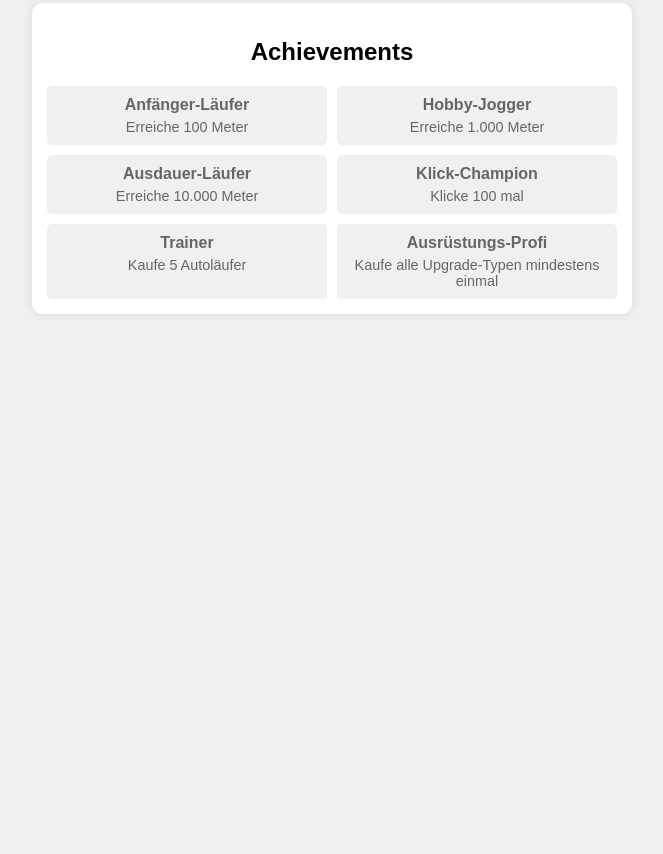
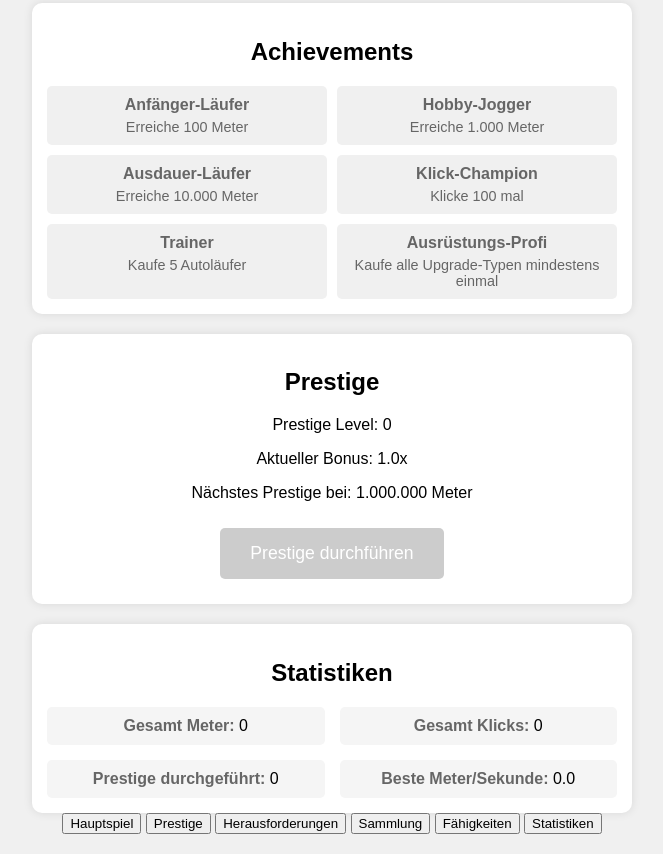
Before and after one commit to ycvy/Lauf-Clicker, a plain HTML site: page index.html in a window 1280 px wide. Shown: the part 945-1799 px from the top of the page, without its empty margins (308-971 px from the left). Before the commit the page ends 1279 px from the top, so only its background shows below. Drawn offline with Linux system fonts and the light colour scheme.

Commit message:
Langzeit-Motivation hinzugefügt: - Prestige-System implementiert - Statistik-System eingeführt - Multiplikator-System für dauerhaften Fortschritt - Gesamtstatistiken für Spielerverfolgung

```diff
--- a/game.js
+++ b/game.js
@@ -23,6 +23,16 @@ let achievements = {
     'clicks': false,
     'autorunner': false,
     'upgrades': false
+};
+
+// Neue Variablen am Anfang der Datei
+let prestigeLevel = 0;
+let prestigeMultiplier = 1;
+let statistics = {
+    totalMeters: 0,
+    totalClicks: 0,
+    totalPrestiges: 0,
+    bestMPS: 0
 };
 
 function getAutoRunnerCost() {
@@ -54,6 +64,22 @@ function updateDisplay() {
     document.getElementById('mps').textContent = calculateMPS();
     document.getElementById('click-power').textContent = calculateClickPower().toFixed(1);
     updateButtons();
+
+    // Update Prestige Informationen
+    document.getElementById('prestige-level').textContent = prestigeLevel;
+    document.getElementById('prestige-multiplier').textContent = prestigeMultiplier.toFixed(1);
+    document.getElementById('prestige-button').disabled = meters < 1000000;
+
+    // Update Statistiken
+    document.getElementById('total-meters').textContent = Math.floor(statistics.totalMeters + meters);
+    document.getElementById('total-clicks').textContent = statistics.totalClicks;
+    document.getElementById('total-prestiges').textContent = statistics.totalPrestiges;
+
+    const currentMPS = calculateMPS();
+    if (currentMPS > statistics.bestMPS) {
+        statistics.bestMPS = currentMPS;
+    }
+    document.getElementById('best-mps').textContent = statistics.bestMPS.toFixed(1);
 }
 
 function updateButtons() {
@@ -86,21 +112,23 @@ function updateButtons() {
 }
 
 function calculateMPS() {
-    return autoRunners +
+    return (autoRunners +
            (speedCoach * 2) +
-           (gpsWatch * 5);
+           (gpsWatch * 5)) *
+           prestigeMultiplier;
 }
 
 function calculateClickPower() {
-    return clickPower *
+    return (clickPower *
            (1 + shoes * 0.2) *
            (1 + energyDrink * 0.1) *
-           (1 + gpsWatch * 0.3);
+           (1 + gpsWatch * 0.3)) *
+           prestigeMultiplier;
 }
 
 function clickRun() {
     meters += calculateClickPower();
-    totalClicks++;
+    statistics.totalClicks++;
     updateDisplay();
     checkAchievements();
 }
@@ -230,3 +258,35 @@ function showNotification(message) {
         notification.remove();
     }, 3000);
 }
+
+// Prestige-Funktion
+function prestige() {
+    if (meters >= 1000000) {
+        prestigeLevel++;
+        statistics.totalPrestiges++;
+        prestigeMultiplier = 1 + (prestigeLevel * 0.2); // +20% pro Level
+
+        // Speichere Gesamtmeter in Statistiken
+        statistics.totalMeters += meters;
+
+        // Reset mit Bonus
+        meters = 0;
+        autoRunners = 0;
+        autoRunnerLevel = 0;
+        speedCoach = 0;
+        coachLevel = 0;
+        shoes = 0;
+        shoesLevel = 0;
+        energyDrink = 0;
+        drinkLevel = 0;
+        gpsWatch = 0;
+        gpsLevel = 0;
+
+        // Setze Klickpower mit Bonus
+        clickPower = 1 * prestigeMultiplier;
+        trainingLevel = 1;
+
+        updateDisplay();
+        showNotification(`Prestige Level ${prestigeLevel} erreicht! Neuer Multiplikator: ${prestigeMultiplier.toFixed(1)}x`);
+    }
+}
--- a/index.html
+++ b/index.html
@@ -75,6 +75,46 @@
                 </div>
             </div>
         </div>
+        <div id="prestige-section" class="game-section">
+            <h2>Prestige</h2>
+            <div class="prestige-info">
+                <p>Prestige Level: <span id="prestige-level">0</span></p>
+                <p>Aktueller Bonus: <span id="prestige-multiplier">1</span>x</p>
+                <p>Nächstes Prestige bei: 1.000.000 Meter</p>
+                <button id="prestige-button" class="prestige-button" onclick="prestige()" disabled>
+                    Prestige durchführen
+                </button>
+            </div>
+        </div>
+        <div id="statistics-section" class="game-section">
+            <h2>Statistiken</h2>
+            <div class="stats-grid">
+                <div class="stat-item">
+                    <span class="stat-label">Gesamt Meter:</span>
+                    <span id="total-meters">0</span>
+                </div>
+                <div class="stat-item">
+                    <span class="stat-label">Gesamt Klicks:</span>
+                    <span id="total-clicks">0</span>
+                </div>
+                <div class="stat-item">
+                    <span class="stat-label">Prestige durchgeführt:</span>
+                    <span id="total-prestiges">0</span>
+                </div>
+                <div class="stat-item">
+                    <span class="stat-label">Beste Meter/Sekunde:</span>
+                    <span id="best-mps">0</span>
+                </div>
+            </div>
+        </div>
+        <div class="game-tabs">
+            <button onclick="showTab('main')">Hauptspiel</button>
+            <button onclick="showTab('prestige')">Prestige</button>
+            <button onclick="showTab('challenges')">Herausforderungen</button>
+            <button onclick="showTab('collection')">Sammlung</button>
+            <button onclick="showTab('skills')">Fähigkeiten</button>
+            <button onclick="showTab('stats')">Statistiken</button>
+        </div>
     </div>
     <script src="game.js"></script>
 </body>
--- a/styles.css
+++ b/styles.css
@@ -165,3 +165,50 @@ body {
     from { transform: translateX(100%); }
     to { transform: translateX(0); }
 }
+
+.game-section {
+    margin-top: 20px;
+    background-color: white;
+    padding: 15px;
+    border-radius: 10px;
+    box-shadow: 0 0 10px rgba(0,0,0,0.1);
+}
+
+.prestige-button {
+    margin: 10px;
+    padding: 15px 30px;
+    background-color: #9c27b0;
+    color: white;
+    border: none;
+    border-radius: 5px;
+    cursor: pointer;
+    font-size: 1.1em;
+    transition: background-color 0.3s;
+}
+
+.prestige-button:hover:not(:disabled) {
+    background-color: #7b1fa2;
+}
+
+.prestige-button:disabled {
+    background-color: #cccccc;
+    cursor: not-allowed;
+}
+
+.stats-grid {
+    display: grid;
+    grid-template-columns: repeat(auto-fit, minmax(200px, 1fr));
+    gap: 15px;
+    margin-top: 10px;
+}
+
+.stat-item {
+    padding: 10px;
+    background-color: #f5f5f5;
+    border-radius: 5px;
+}
+
+.stat-label {
+    font-weight: bold;
+    color: #666;
+}
```
